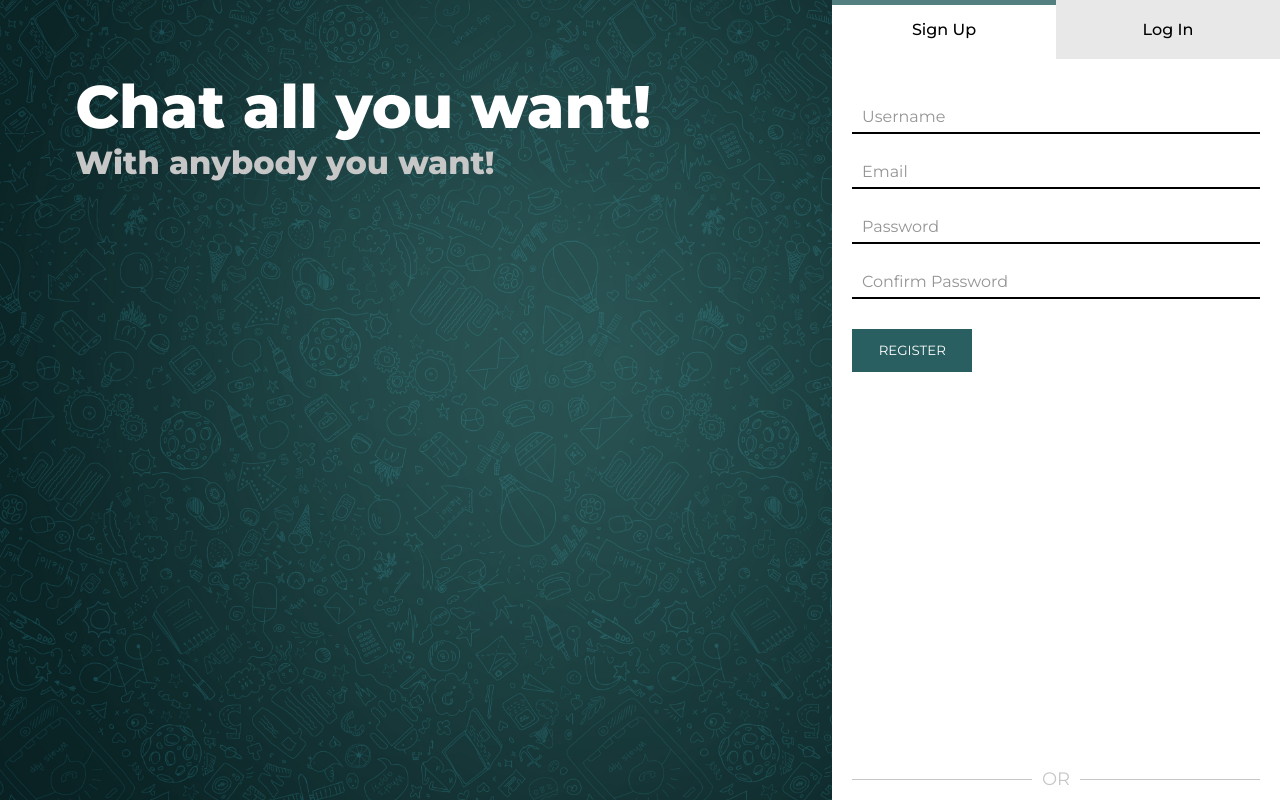
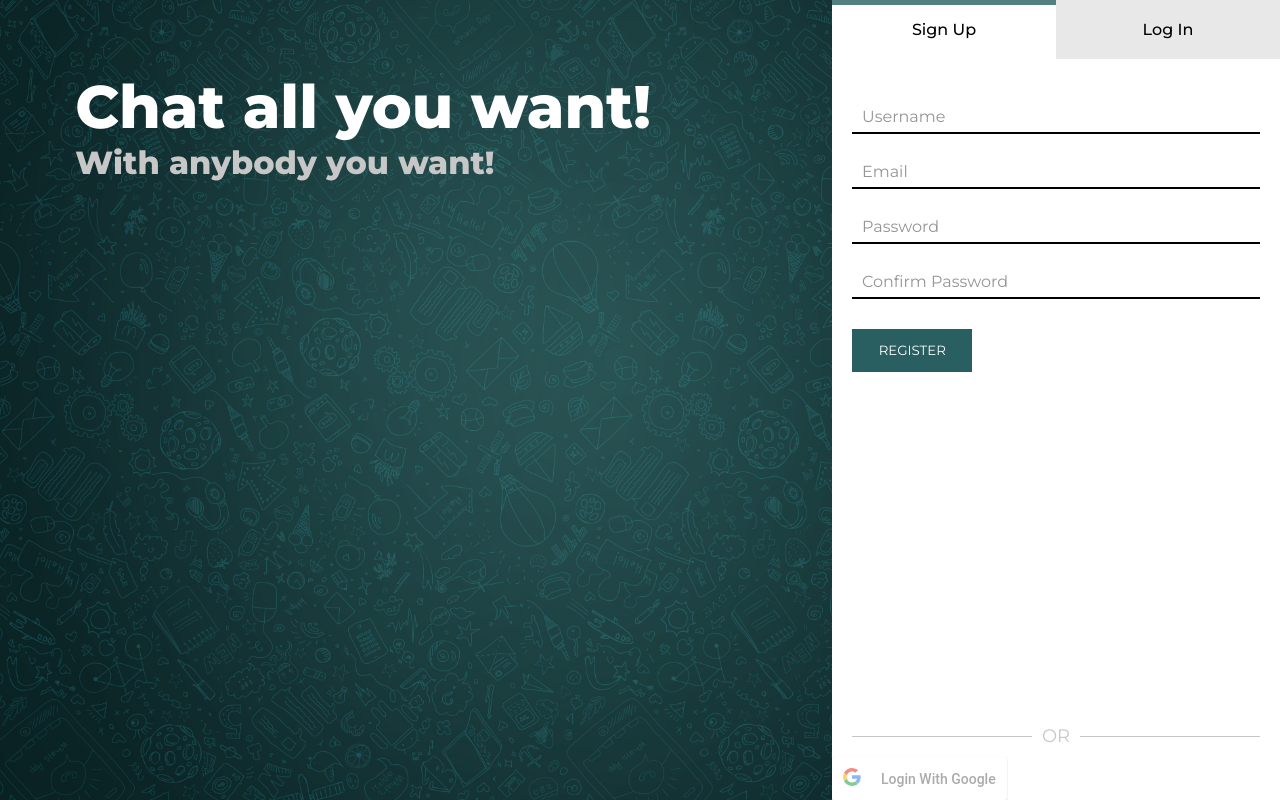
Before and after one commit to sarvagya2545/chat-app-react, a React (Create React App) app in the folder client/: page / in a window 1280 px wide. Built offline with nearby package versions, Linux system fonts and the light colour scheme.

Commit message:
Send request for google login from client

```diff
--- a/client/package.json
+++ b/client/package.json
@@ -11,6 +11,7 @@
     "node-sass": "^4.14.1",
     "react": "^17.0.1",
     "react-dom": "^17.0.1",
+    "react-google-login": "^5.2.2",
     "react-loader-spinner": "^3.1.14",
     "react-redux": "^7.2.2",
     "react-router-dom": "^5.2.0",
--- a/client/src/components/home/LoginOrSignUp.js
+++ b/client/src/components/home/LoginOrSignUp.js
@@ -4,6 +4,8 @@ import LoginForm from "./LoginForm";
 import SignUpForm from "./SignUpForm";
 import Loader from 'react-loader-spinner';
 import { connect } from 'react-redux';
+import { googleLogin } from '../../redux/actions/authActions';
+import GoogleLogin from 'react-google-login';
 
 class LoginOrSignUp extends Component {
   state = {
@@ -12,6 +14,14 @@ class LoginOrSignUp extends Component {
   };
 
   setScreen = (screen) => this.setState({ screen });
+
+  onSuccess = (res) => {
+    this.props.googleLogin(res);
+  }
+
+  onFailure = res => {
+    console.log(res);
+  }
 
   render() {
     const { isLoading } = this.props;
@@ -38,6 +48,15 @@ class LoginOrSignUp extends Component {
         <div className="divider">
           OR
         </div>
+        <div className="social-login">
+          <GoogleLogin
+            clientId="962267269360-1t0fcfnl8hjbg94gpr96kq6p3pljlbg2.apps.googleusercontent.com"
+            buttonText="Login With Google"
+            onSuccess={this.onSuccess}
+            onFailure={this.onFailure}
+            cookiePolicy="single_host_origin"
+          />
+        </div>
       </div>
     );
   }
@@ -49,4 +68,4 @@ const mapStateToProps = state => {
   }
 }
 
-export default connect(mapStateToProps)(LoginOrSignUp);
+export default connect(mapStateToProps, { googleLogin })(LoginOrSignUp);
--- a/client/src/redux/actions/authActions.js
+++ b/client/src/redux/actions/authActions.js
@@ -130,6 +130,19 @@ export const logout = () => dispatch => {
     dispatch({ type: NO_ERRORS })
 }
 
+// Google login action
+export const googleLogin = res => dispatch => {
+    console.log('reached google login', res.accessToken);
+
+    const config = {
+        "Content-type": "application/json"
+    }
+
+    axios.get(`/api/users/google/token?access_token=${res.accessToken}`, config)
+        .then(res => console.log(res))
+        .then(err => console.log(err))
+}
+
 // Setup config/headers and token
 export const tokenConfig = (defaultToken) => {
     // Get token from local storage
```
Also changed, not shown: 2 other files (tests, documents, lock files or other folders).
